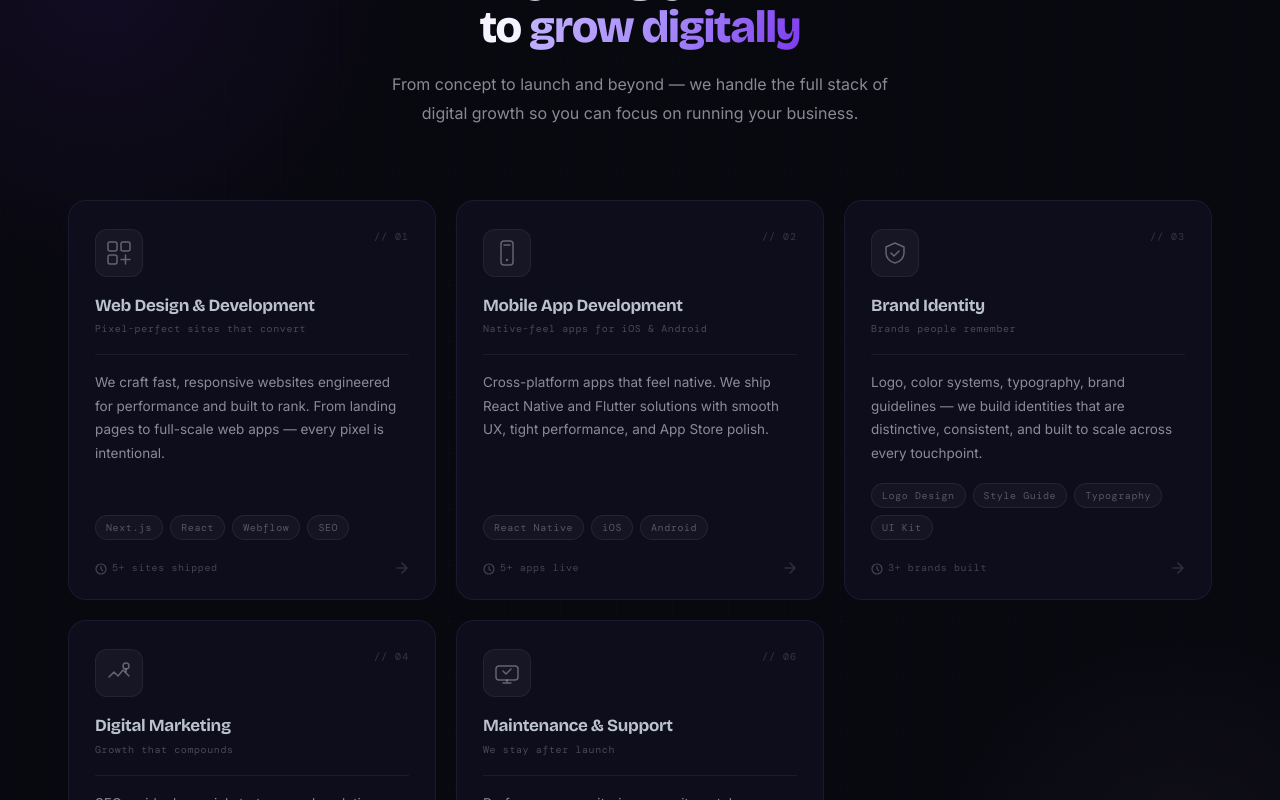
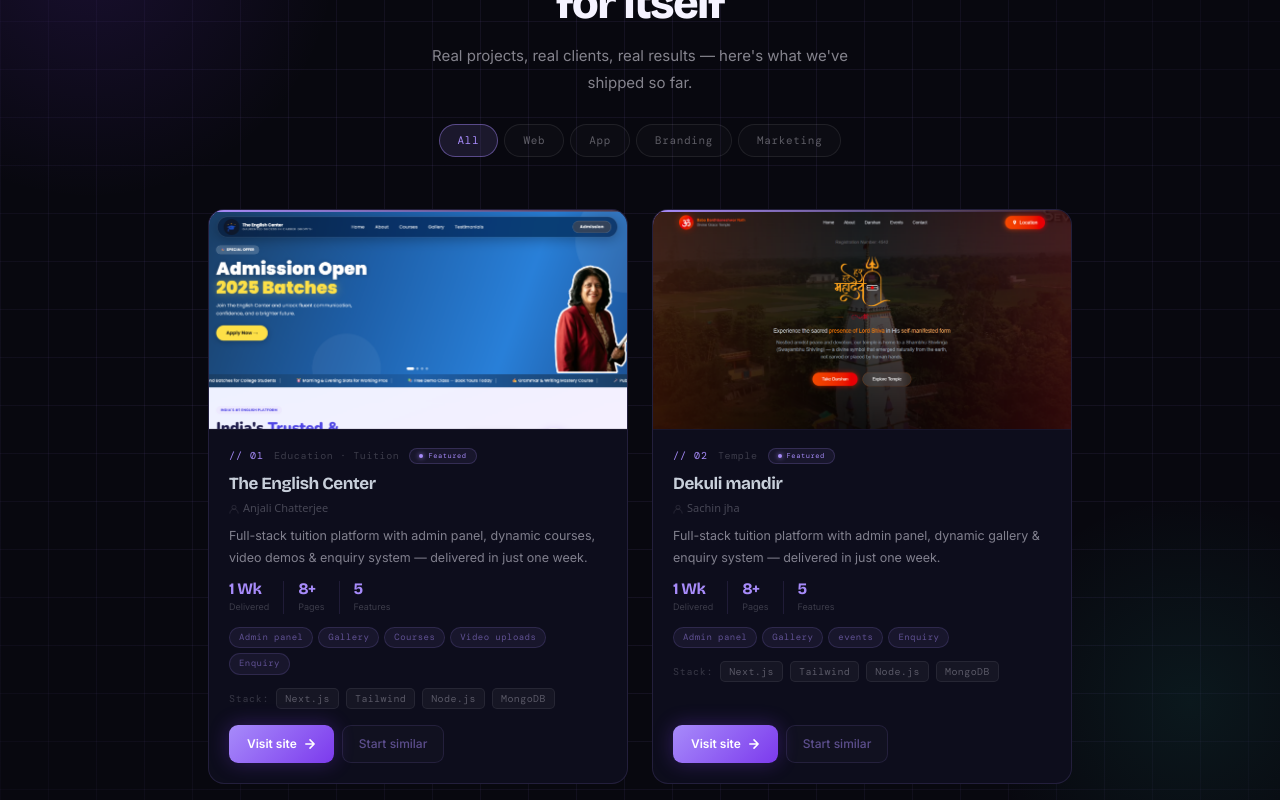
Before and after one commit to omchy34/Binary_Groww, a Next.js app in the folder binary_groww/: page / in a window 1280 px wide. Shown: the part 1020-1820 px from the top of the page. Built offline with nearby package versions, Linux system fonts and the light colour scheme.

Commit message:
feat: implement Work section with interactive project cards and dynamic client rendering

```diff
--- a/binary_groww/src/app/Work/WorkClient.tsx
+++ b/binary_groww/src/app/Work/WorkClient.tsx
@@ -1,6 +1,6 @@
 "use client";
 import React, { useState, useRef, useEffect } from "react";
-import Testimonials from "../Testimonials/page";
+
 
 
 type Category = "All" | "Web" | "App" | "Branding" | "Marketing";
@@ -52,6 +52,32 @@
     featured: true,
     thumbnail: "/image.png", // ← replace with: "/work/english-center.png"
     browserTags: ["Admin Panel", "Gallery", "Courses", "Videos", "Enquiry"],
+    ctaLabel: "Visit site",
+    ctaSecondary: "Start similar",
+  },
+  {
+    id: "02",
+    title: "Dekuli mandir",
+    client: "Sachin jha",
+    category: "Web",
+    industry: "Temple",
+    desc: "Full-stack tuition platform with admin panel, dynamic gallery & enquiry system — delivered in just one week.",
+    stack: ["Next.js", "Tailwind", "Node.js", "MongoDB"],
+    features: ["Admin panel", "Gallery", "events", "Enquiry"],
+    stats: [
+      { label: "Delivered", value: "1 Wk" },
+      { label: "Pages", value: "8+" },
+      { label: "Features", value: "5" },
+    ],
+    link: "https://dekulimandir.com/",
+    urlLabel: "dekulimandir.com",
+    accent: "#a78bfa",
+    accentSoft: "rgba(167,139,250,0.07)",
+    accentGlow: "rgba(124,58,237,0.25)",
+    accentBorder: "rgba(167,139,250,0.14)",
+    featured: true,
+    thumbnail: "/image02.png", // ← replace with: "/work/english-center.png"
+    browserTags: ["Admin Panel", "Gallery", "Events", "Enquiry"],
     ctaLabel: "Visit site",
     ctaSecondary: "Start similar",
   },
@@ -423,7 +449,16 @@
         .wk-filter.active { border-color: rgba(167,139,250,0.45); background: rgba(167,139,250,0.12); color: #a78bfa; }
 
         /* single centered card */
-        .wk-single { max-width: 540px; margin: 0 auto 48px; }
+        .wk-grid {
+          display: grid;
+          grid-template-columns: repeat(2, 1fr);
+          gap: 24px;
+          margin-bottom: 48px;
+        }
+
+        @media (max-width: 640px) {
+          .wk-grid { grid-template-columns: 1fr; }
+        }
 
         .wk-count {
           text-align: center;
@@ -521,7 +556,7 @@
           </div>
 
           {/* Single centered card */}
-          <div className="wk-single">
+          <div className="wk-grid">
             {filtered.map((p, i) => (
               <ProjectCard key={p.id} project={p} index={i} />
             ))}
@@ -529,7 +564,6 @@
         </div>
       </section>
       <div className="wk-divider" />
-      <Testimonials/>
     </>
   );
 }
--- a/binary_groww/src/app/page.tsx
+++ b/binary_groww/src/app/page.tsx
@@ -7,9 +7,9 @@
   return (
     <>
     <HeroSection/>
+    <Work/>
     <Services/>
     <Testimonials/>
-    <Work/>
     </>
   );
 }
```
Also changed, not shown: binary_groww/public/image02.png (added).
